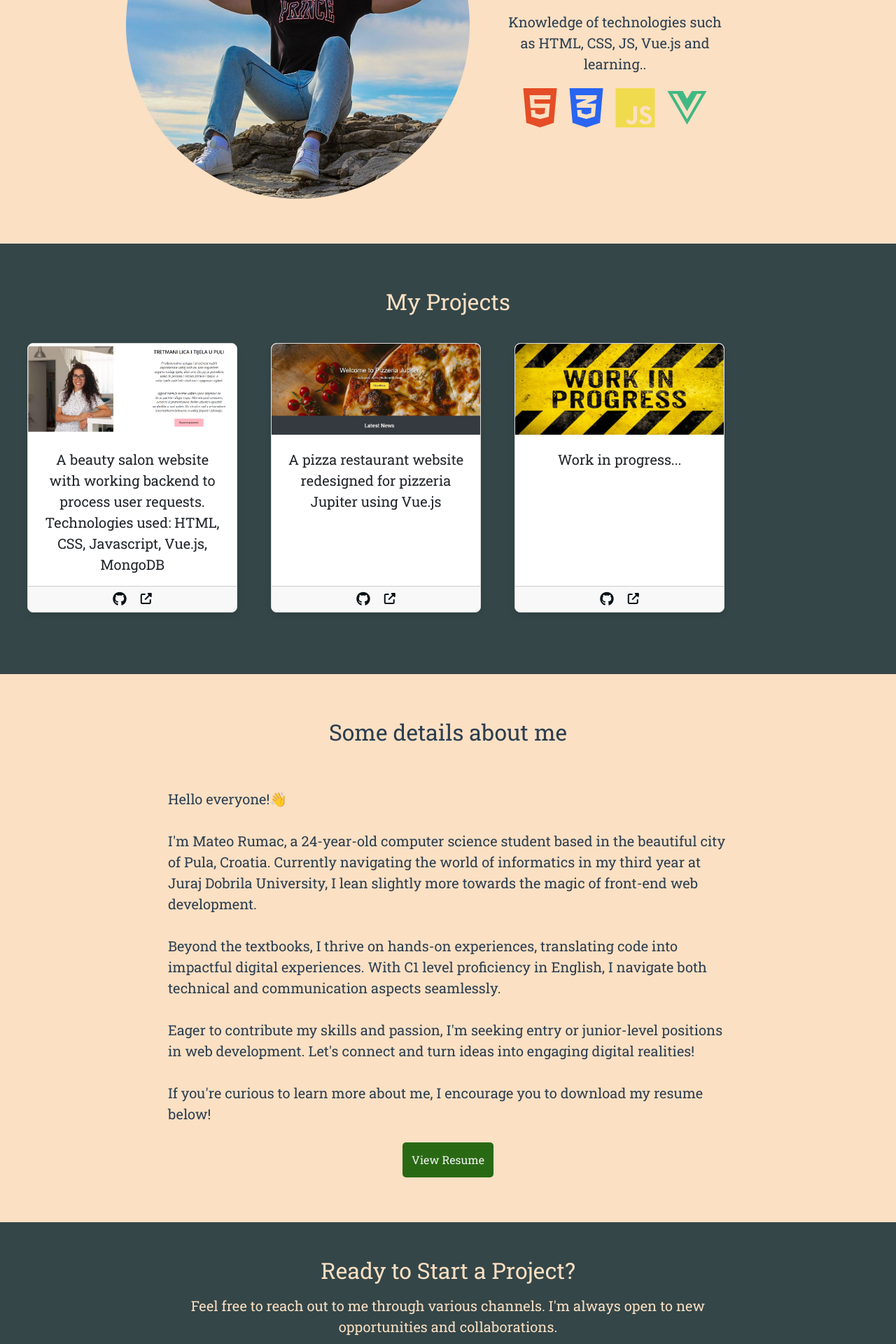
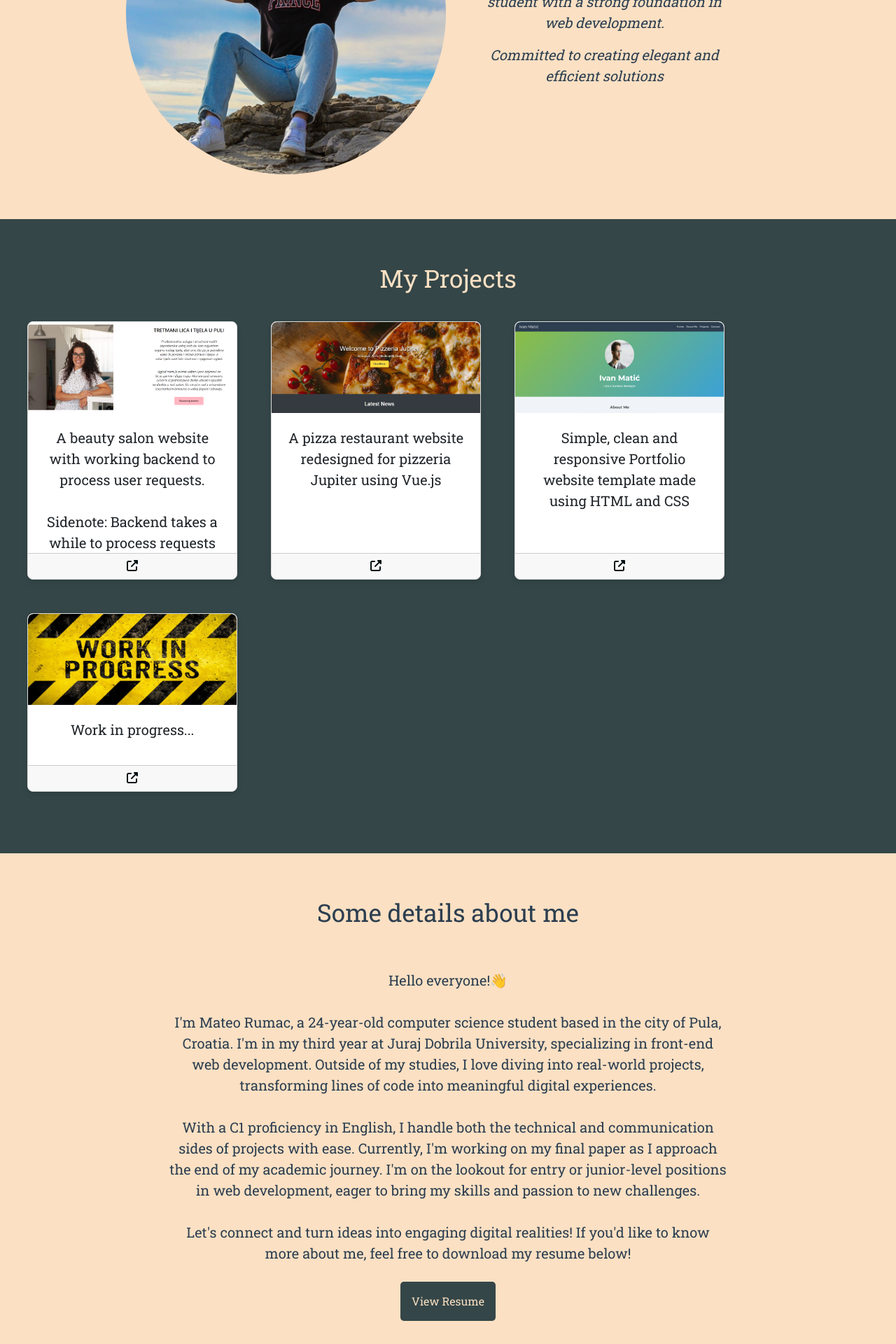
Before and after one commit to mateorumac/portfolioo, a Vue app: page / in a window 1280 px wide. Shown: the part 360-2280 px from the top of the page at 70% size. Built offline with nearby package versions, Linux system fonts and the light colour scheme.

Commit message:
added a project

```diff
--- a/src/components/Navbar.vue
+++ b/src/components/Navbar.vue
@@ -6,8 +6,7 @@
         </router-link>
         <nav class="nav-links">
           <router-link to="#projects" class="nav-link" @click="scrollToSection('#projects')">Projects</router-link>
-          <router-link to="#about" class="nav-link" @click="scrollToSection('#about')">About me</router-link>
-
+          <router-link to="#about" class="nav-link" @click="scrollToSection('#about')">About</router-link>
         </nav>
       </div>
     </header>
@@ -39,7 +38,6 @@
 <style scoped>
 
   header {
-  color: #ffffff;
   padding: 10px;
   width: 100%;
   z-index: 1000; /* Set a high z-index to make sure it's above other elements */
@@ -73,11 +71,11 @@
   }
 .nav-link {
   display: flex;
-    align-items: center;
+  align-items: center;
   text-decoration: none;
   color: #fbe0c3;
   margin: 0 1rem;
-  font-size: 1rem;
+  font-size: 1.3rem;
   cursor: pointer;
   transition: color 0.3s ease; /* Add a smooth transition for color change */
 }
--- a/src/views/HomeView.vue
+++ b/src/views/HomeView.vue
@@ -1,5 +1,4 @@
 <template>
-
   <section id="profile">
     <div class="container4">
       <div class="profile-content">
@@ -7,23 +6,16 @@
           <img src="@/assets/prof.jpg" alt="Mateo Rumac" />
         </div>
         <div class="profile-info">
-          <h2 style="font-weight: bold;">Mateo Rumac</h2>
-          <p>Computer Science student at Juraj Dobrila University of Informatics</p>
-          <p>Knowledge of technologies such as HTML, CSS, JS, Vue.js and learning..</p>
-          <i class="fab fa-html5 fa-4x" title="HTML5" style="color: #E44D26;"></i>
-          <span class="icon-padding"></span>
-            <i class="fab fa-css3-alt fa-4x" title="CSS3" style="color: #2965F1;"></i>
-            <span class="icon-padding"></span>
-            <i class="fab fa-js fa-4x" title="JavaScript" style="color: #F0DB4F;"></i>
-            <span class="icon-padding"></span>
-            <i class="fab fa-vuejs fa-4x" title="Vue.js" style="color: #41B883;"></i>
+          <h2 style="font-weight: bold;"><i>Mateo Rumac</i></h2>
+          <p><i>Passionate Computer Science student with a strong foundation in web development.</i></p>
+          <p><i> Committed to creating elegant and efficient solutions</i></p>
         </div>
       </div>
     </div>
   </section>
 
   <section id="projects">
-    <div class="container2" >
+    <div class="container2">
       <h2 style="color: #fbe0c3;">My Projects</h2>
       <div class="cards-container">
         <!-- First Project Card -->
@@ -35,15 +27,12 @@
           </div>
           <div class="card-content">
             <p>
-              A beauty salon website with working backend to process user
-              requests.<br />
-              Technologies used: HTML, CSS, Javascript, Vue.js, MongoDB
+              A beauty salon website with working backend to process user requests.<br /> <br>
+              Sidenote: Backend takes a while to process requests due to inactivity and free hosting.
             </p>
           </div>
           <div class="card-footer">
-            <a href="https://github.com/mateorumac/frontendWA" target="_blank">
-              <i class="fab fa-github fa-lg"></i>
-            </a>
+
             <a href="https://wa-frontend-mateorumac.vercel.app/" target="_blank" class="visit-link">
               <i class="fas fa-external-link-alt"></i>
             </a>
@@ -52,7 +41,7 @@
         <!-- Second Project Card -->
         <div class="card">
           <div class="card-image">
-            <a href="https://pizzeria-jupiter-pula.onrender.com/" target="_blank">
+            <a href="https://pizzeria-jupiter.vercel.app/" target="_blank">
               <img src="@/assets/pizzeria.jpg" alt="Pizzeria Jupiter" />
             </a>
           </div>
@@ -62,14 +51,33 @@
             </p>
           </div>
           <div class="card-footer">
-            <a href="https://github.com/mateorumac/pizza" target="_blank">
-              <i class="fab fa-github fa-lg"></i>
-            </a>
-            <a href="https://pizzeria-jupiter-pula.onrender.com/" target="_blank" class="visit-link">
+
+            <a href="https://pizzeria-jupiter.vercel.app/" target="_blank" class="visit-link">
               <i class="fas fa-external-link-alt"></i>
             </a>
           </div>
         </div>
+        <!-- Third Project Card -->
+        <div class="card">
+          <div class="card-image">
+            <a href="https://portfoliotemplate-mateorumacs-projects.vercel.app/" target="_blank">
+              <img src="@/assets/portfolioheader.png" alt="Portfolio website template" />
+            </a>
+          </div>
+          <div class="card-content">
+            <p>
+              Simple, clean and responsive Portfolio website template made using HTML and CSS
+            </p>
+          </div>
+          <div class="card-footer">
+
+            <a href="https://portfoliotemplate-mateorumacs-projects.vercel.app/" target="_blank" class="visit-link">
+              <i class="fas fa-external-link-alt"></i>
+            </a>
+          </div>
+        </div>
+
+        <!-- Third Project Card -->
         <div class="card">
           <div class="card-image">
             <a href="https://stock.adobe.com/hr/search?k=work+in+progress&asset_id=101974188" target="_blank">
@@ -82,11 +90,8 @@
             </p>
           </div>
           <div class="card-footer">
-            <a href="https://stock.adobe.com/hr/search?k=work+in+progress&asset_id=101974188" target="_blank">
-              <i class="fab fa-github fa-lg"></i>
-            </a>
+
             <a href="https://stock.adobe.com/hr/search?k=work+in+progress&asset_id=101974188" target="_blank" class="visit-link">
-
               <i class="fas fa-external-link-alt"></i>
             </a>
           </div>
@@ -96,20 +101,14 @@
     </div>
   </section>
 
-
   <section id="about">
     <div class="container5">
       <h2>Some details about me</h2> <br>
-      <p class="aboutme">Hello everyone!👋 <br><br>
-        I'm Mateo Rumac, a 24-year-old computer science student based in the beautiful city of Pula, Croatia.
-        Currently navigating the world of informatics in my third year at Juraj Dobrila University, I lean slightly more towards the magic of front-end web development. <br><br>
-        Beyond the textbooks, I thrive on hands-on experiences, translating code into impactful digital experiences. With C1 level proficiency in English, I navigate both technical and communication aspects seamlessly.<br><br>
-        Eager to contribute my skills and passion, I'm seeking entry or junior-level positions in web development. Let's connect and turn ideas into engaging digital realities!<br><br>
-        If you're curious to learn more about me, I encourage you to download my resume below!
-      </p>
-      <button class="dwnldbtn" @click="visitResumeSite">View Resume
-      </button>
-
+      <p class="aboutme">Hello everyone!👋 <br><br> I'm Mateo Rumac, a 24-year-old computer science student based in the city of Pula, Croatia. I'm in my third year at Juraj Dobrila University, specializing in front-end web development.
+      Outside of my studies, I love diving into real-world projects, transforming lines of code into meaningful digital experiences. <br><br> With a C1 proficiency in English, I handle both the technical and communication sides of projects with ease.
+      Currently, I'm working on my final paper as I approach the end of my academic journey. I'm on the lookout for entry or junior-level positions in web development, eager to bring my skills and passion to new challenges. <br><br> Let's connect and turn ideas into engaging digital realities!
+      If you'd like to know more about me, feel free to download my resume below!</p>
+      <button class="dwnldbtn" @click="visitResumeSite">View Resume</button>
     </div>
   </section>
 
@@ -121,25 +120,21 @@
       </p>
       <div class="contact-links">
         <div class="contact-item">
-
           <a href="mailto:mateo.rumac@gmail.com" class="contact-item" title="Email">
             <i class="fas fa-envelope"></i>
           </a>
         </div>
         <div class="contact-item">
-
           <a href="https://www.facebook.com/Rooksoni21/" target="_blank" class="contact-item">
             <i class="fab fa-facebook"></i>
           </a>
         </div>
         <div class="contact-item">
-
           <a href="https://www.instagram.com/rooksoni/" target="_blank" class="contact-item">
             <i class="fab fa-instagram"></i>
           </a>
         </div>
         <div class="contact-item">
-
           <a href="https://github.com/mateorumac" target="_blank" class="contact-item">
             <i class="fab fa-github"></i>
           </a>
@@ -158,20 +153,18 @@ import '@fortawesome/fontawesome-free/css/all.css';
 export default {
   methods: {
     visitDifferentSite() {
-      const url =' https://github.com/mateorumac/frontendWA';
+      const url = 'https://github.com/mateorumac/frontendWA';
       window.open(url, '_blank');
     },
     visitResumeSite() {
-      const url ='https://mateorumaccvu.tiiny.site/';
+      const url = 'https://mateorumaccve.tiiny.site/';
       window.open(url, '_blank');
-
     }
   }
-}
+};
 </script>
 
 <style scoped>
-
 h1 {
   font-size: 3rem;
   margin: 0;
@@ -197,10 +190,11 @@ p {
 }
 
 h2 {
-    font-size: 2rem;
+  font-size: 2.2rem;
   margin-bottom: 1rem;
   font-family: 'Roboto Slab', serif;
 }
+
 .cta-button {
   display: inline-block;
   background-color: #f4f4f4;
@@ -220,7 +214,6 @@ p {
   transform: scale(1.05);
 }
 
-
 #profile {
   background-color: #fbe0c3;
   padding: 4rem 0;
@@ -229,7 +222,6 @@ p {
 .container4 {
   max-width: 800px;
   margin: 0 auto;
-
 }
 
 .profile-content {
@@ -296,7 +288,10 @@ p {
 }
 
 .card-content {
-    padding: 20px 20px 0px;
+  padding: 20px;
+  flex: 1;
+  overflow-y: auto;
+  max-height: 200px; /* Adjust this height based on your design */
 }
 
 .card-footer {
@@ -329,17 +324,21 @@ p {
 
 .aboutme {
   font-size: 1.25rem;
-  text-align: left;
+  text-align: center;
   margin-top: 10px;
   padding-top: 10px;
   font-family: 'Roboto Slab', serif;
+  display: flex;
+  justify-content: center;
+  align-items: center;
+  flex-direction: column;
 }
 
-.dwnldbtn{
+.dwnldbtn {
   display: inline-block;
-    background-color: #296914;
-    color: #f4f4f4;
-    padding: 13px;
+  background-color: #344648;
+  color: #fbe0c3;
+  padding: 16px;
   margin-top: 10px;
   text-decoration: none;
   font-size: 1rem;
@@ -351,7 +350,6 @@ p {
 }
 
 .dwnldbtn:hover {
-  background-color: #296914;
   transform: scale(1.05);
   box-shadow: 0 8px 16px rgba(0, 0, 0, 0.2);
 }
@@ -440,6 +438,7 @@ p {
   .container3 {
     max-width: 600px;
   }
+
   .card {
     width: calc(50% - 20px); /* Adjust the width for two cards in a row */
   }
@@ -474,6 +473,7 @@ p {
     margin-left: 0;
     margin-bottom: 20px;
   }
+
   .cards-container {
     margin: 0; /* Remove the negative margin for smaller screens */
   }
```
Also changed, not shown: src/assets/portfolioheader.png (added). Lines whose indentation alone changed are shown as unchanged.
